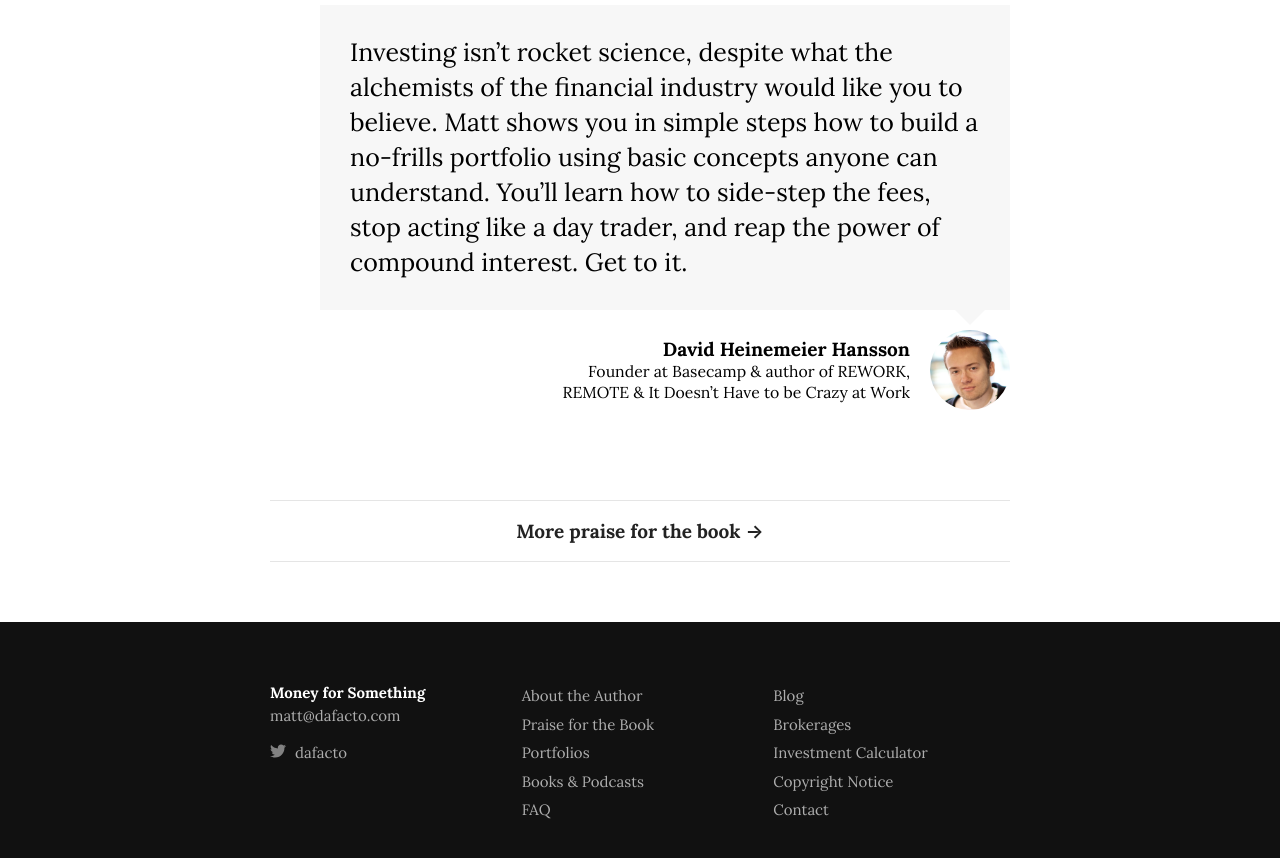
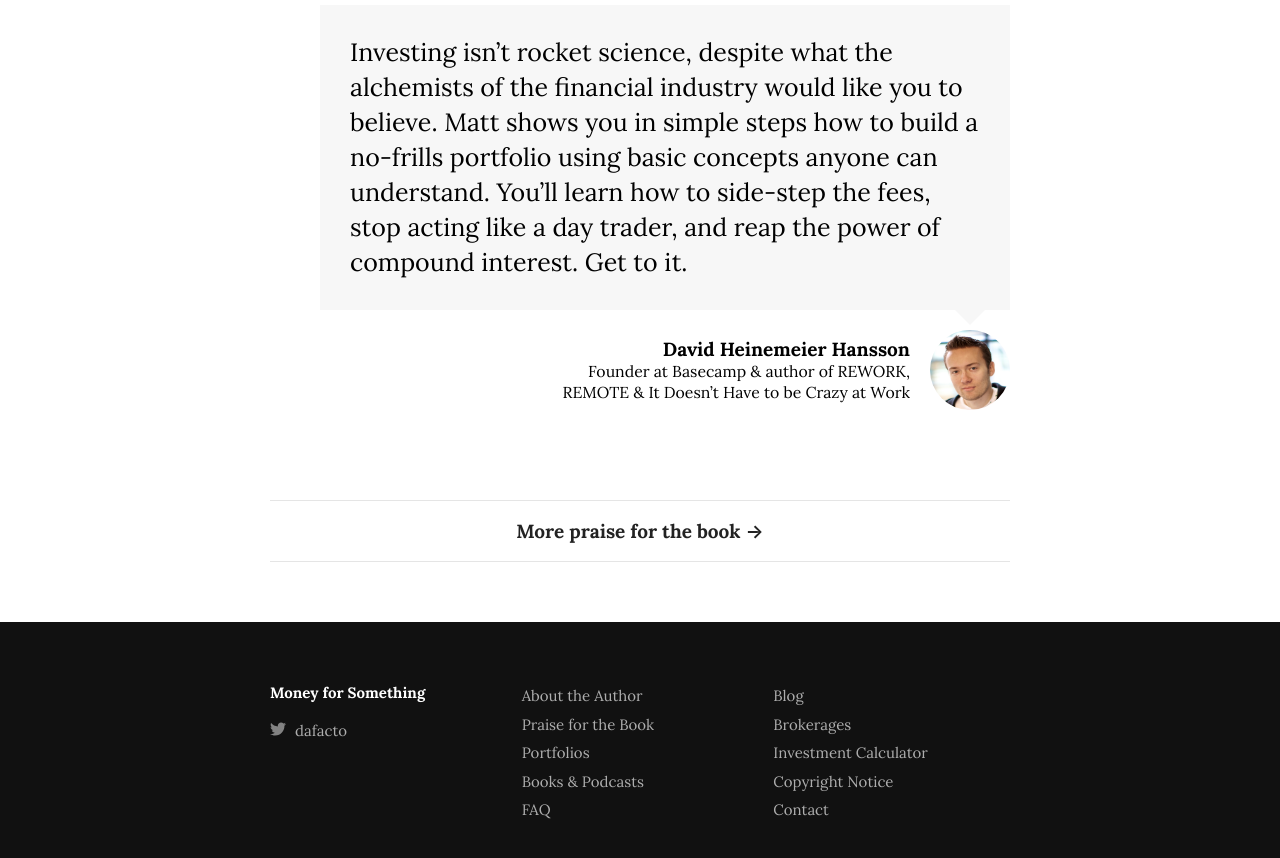
Before and after one commit to dafacto/moneyforsomething, a Jekyll site: the page built from index.md, in a window 1280 px wide and 900 px high, scrolled down 2712 px. Shown: the top 858 px of the window. Built offline with Jekyll 4.4.1, drawn with Linux system fonts in a browser that asks for light colours; some web fonts are replaced; a script that is not in the unit is left out.

Commit message:
Removed my email (already getting spam)

```diff
--- a/_config.yml
+++ b/_config.yml
@@ -14,7 +14,7 @@
 # You can create any custom variable you would like, and they will be accessible
 # in the templates via {{ site.myvariable }}.
 title: Money for Something
-email: matt@dafacto.com
+email:
 description: >- # this means to ignore newlines until "baseurl:"
   Money for Something is a book that teaches the fundamentals of the single method of investing that has worked for generations. It can be read in one hour, and is free.
 baseurl: "" # the subpath of your site, e.g. /blog
```
